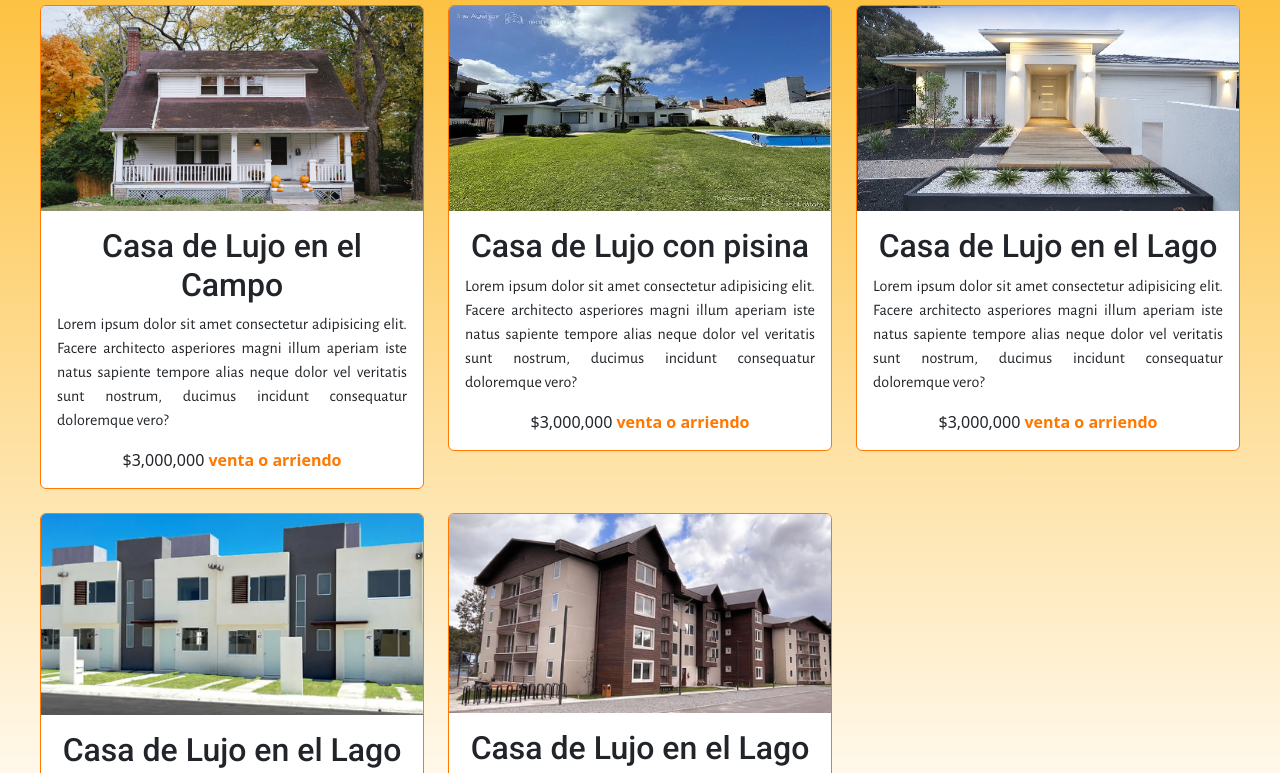
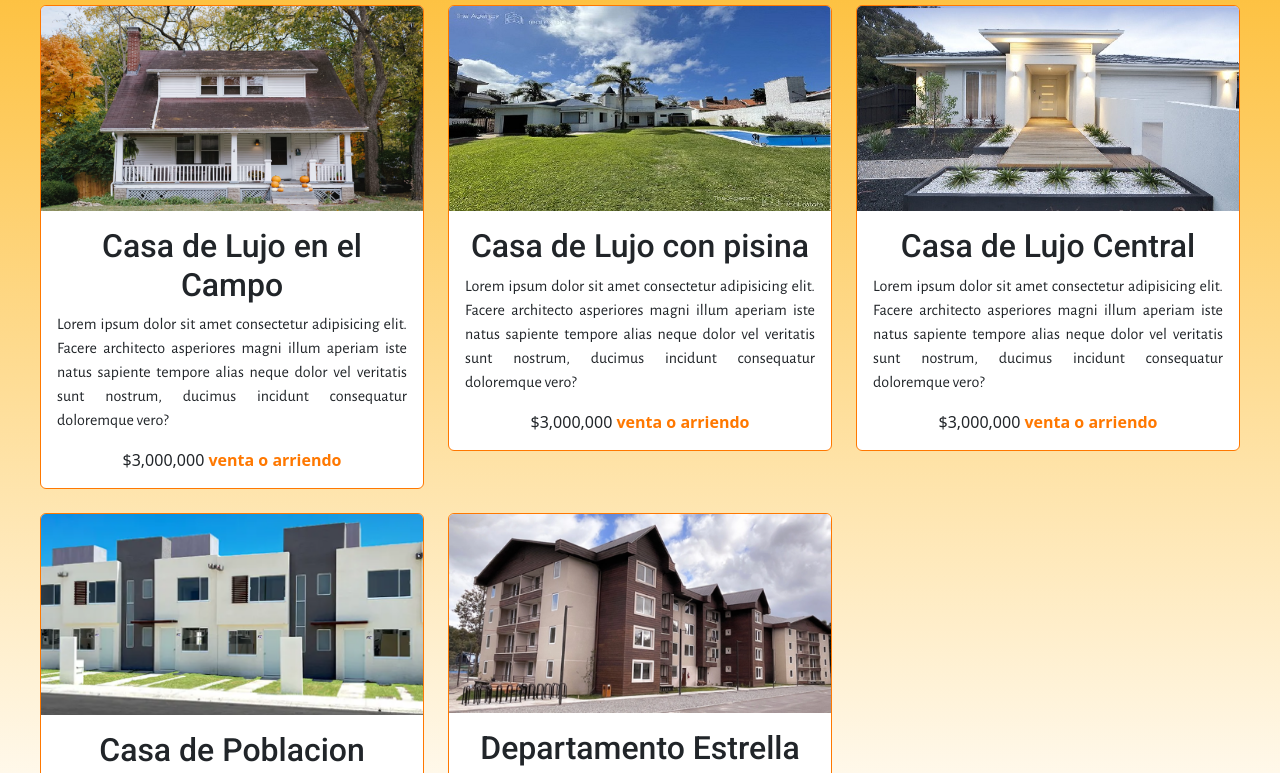
Before and after one commit to Hunt-007/dreams, a plain HTML site: page pages/inmuebles.html in a window 1280 px wide. Shown: the part 163-936 px from the top of the page. Drawn offline with nearby package versions, Linux system fonts and the light colour scheme.

Commit message:
Cambios de Inmuebles

```diff
--- a/pages/inmuebles.html
+++ b/pages/inmuebles.html
@@ -92,9 +92,9 @@
                     </article>
                     <article class="col-lg-4 col-md-6 col-sm-12">
                         <div class="card text-center">
-                            <img src="../assets/casa03.jpg" class="card-img-top mx-auto d-block" alt="Inmueble Casa de Lujo en el Lago">
+                            <img src="../assets/casa03.jpg" class="card-img-top mx-auto d-block" alt="Inmueble Casa de Lujo Central">
                             <div class="card-body">
-                                <h2 class="card-title">Casa de Lujo en el Lago</h3>
+                                <h2 class="card-title">Casa de Lujo Central</h3>
                                 <p class="card-text">Lorem ipsum dolor sit amet consectetur adipisicing elit. Facere architecto asperiores magni illum aperiam iste natus sapiente tempore alias neque dolor vel veritatis sunt nostrum, ducimus incidunt consequatur doloremque vero?</p>
                                 <span class="precio">$3,000,000</span>
                                 <span class="estado">venta o arriendo</span>
@@ -103,9 +103,9 @@
                     </article>
                     <article class="col-lg-4 col-md-6 col-sm-12">
                         <div class="card text-center">
-                            <img src="../assets/casa05.PNG" class="card-img-top mx-auto d-block" alt="Inmueble Casa de Lujo en el Lago">
+                            <img src="../assets/casa05.PNG" class="card-img-top mx-auto d-block" alt="Inmueble Casa de Poblacion">
                             <div class="card-body">
-                                <h2 class="card-title">Casa de Lujo en el Lago</h3>
+                                <h2 class="card-title">Casa de Poblacion</h3>
                                 <p class="card-text">Lorem ipsum dolor sit amet consectetur adipisicing elit. Facere architecto asperiores magni illum aperiam iste natus sapiente tempore alias neque dolor vel veritatis sunt nostrum, ducimus incidunt consequatur doloremque vero?</p>
                                 <span class="precio">$3,000,000</span>
                                 <span class="estado">venta o arriendo</span>
@@ -114,9 +114,9 @@
                     </article>
                     <article class="col-lg-4 col-md-6 col-sm-12">
                         <div class="card text-center">
-                            <img src="../assets/casa06.PNG" class="card-img-top mx-auto d-block" alt="Inmueble Casa de Lujo en el Lago">
+                            <img src="../assets/casa06.PNG" class="card-img-top mx-auto d-block" alt="Inmueble Departamento Estrella">
                             <div class="card-body">
-                                <h2 class="card-title">Casa de Lujo en el Lago</h3>
+                                <h2 class="card-title">Departamento Estrella</h3>
                                 <p class="card-text">Lorem ipsum dolor sit amet consectetur adipisicing elit. Facere architecto asperiores magni illum aperiam iste natus sapiente tempore alias neque dolor vel veritatis sunt nostrum, ducimus incidunt consequatur doloremque vero?</p>
                                 <span class="precio">$3,000,000</span>
                                 <span class="estado">venta o arriendo</span>
```
Also changed, not shown: index.html (+2 -2 lines).
